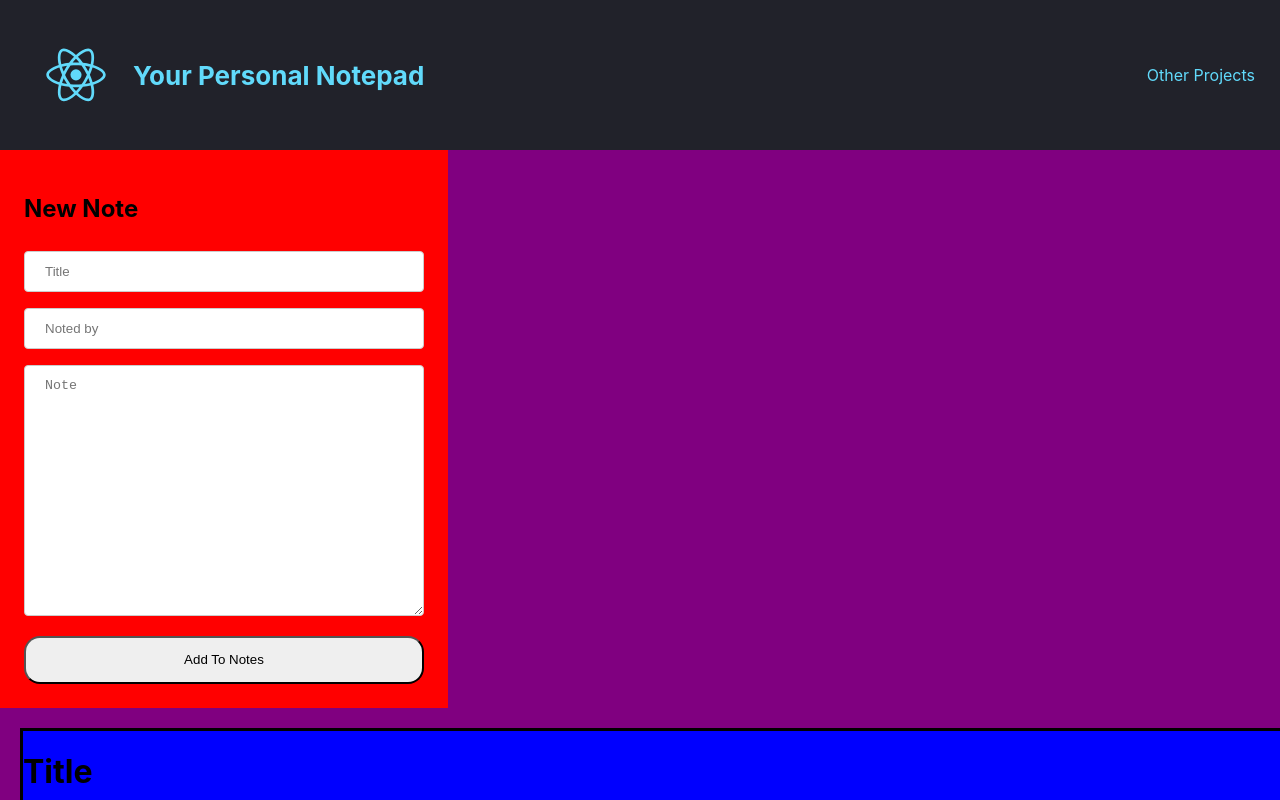
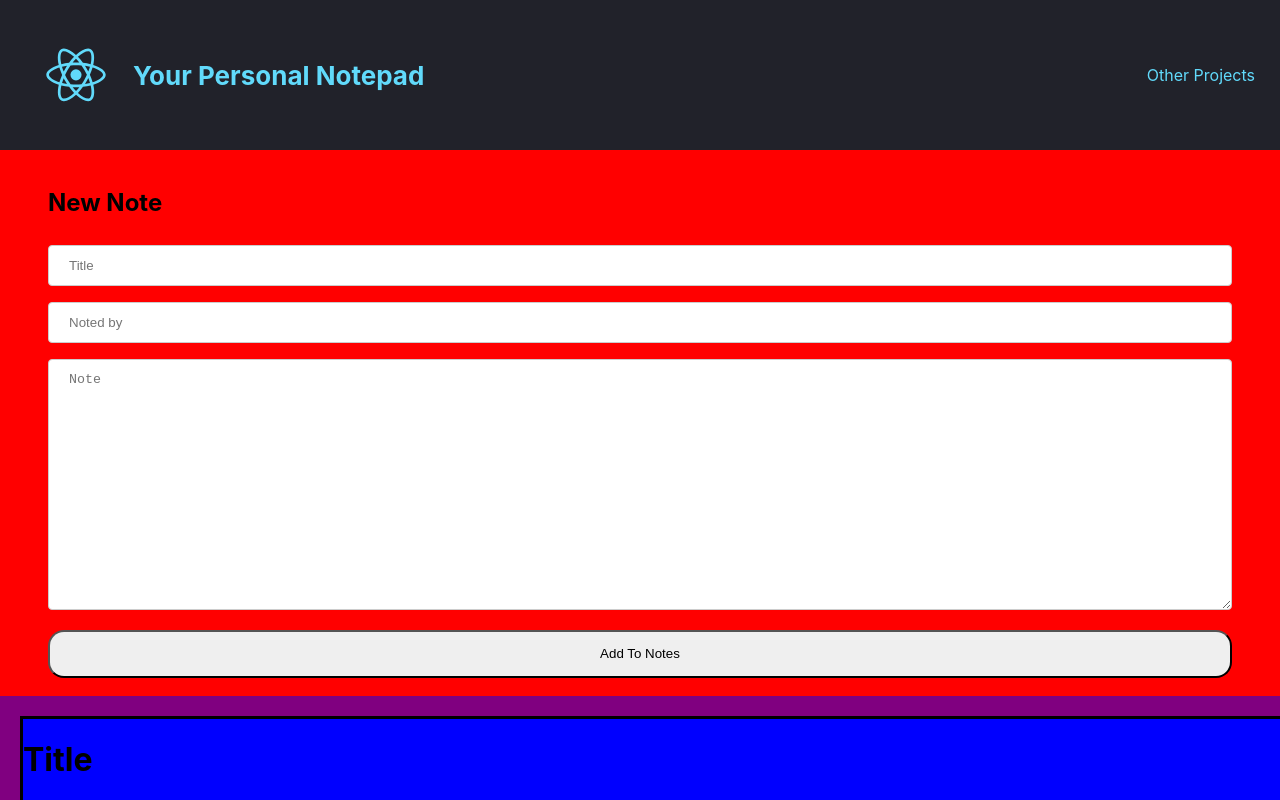
Before and after one commit to hv-dev/react-notepad, a React (Create React App) app: page / in a window 1280 px wide. Shown: the top 800 px of the page. Built offline with nearby package versions, Linux system fonts and the light colour scheme.

Commit message:
chore: moving state and respective methods into parent component

```diff
--- a/src/components/container/NoteForm/NoteForm.jsx
+++ b/src/components/container/NoteForm/NoteForm.jsx
@@ -1,24 +1,9 @@
 import React from "react"
 import styled from "styled-components"
 
-function NoteForm() {
-  const [newNote, setNewNote] = React.useState({
-    title: "",
-    note: "",
-    created_by: "",
-  })
+function NoteForm(props) {
+  const { title, created_by, note, updateNewNote, handleSubmit} = props
 
-  function updateNewNote(event) {
-    const { name, value } = event.target
-    setNewNote(prev => ({
-      prev,
-      [name]: value
-    }))
-  }
-
-  const handleSubmit = (event) => {
-    event.preventDefault();
-  }
 
   return (
     <Form onSubmit={handleSubmit}>
@@ -27,7 +12,7 @@ function NoteForm() {
         type="text"
         placeholder="Title"
         className="form--input"
-        value={newNote.title}
+        value={title}
         name="title"
         onChange={updateNewNote}
       />
@@ -35,14 +20,14 @@ function NoteForm() {
         type="text"
         placeholder="Noted by"
         className="form--input"
-        value={newNote.created_by}
+        value={created_by}
         name="created_by"
         onChange={updateNewNote}
       />
       <textarea
         placeholder="Note"
         className="form--input"
-        value={newNote.note}
+        value={note}
         name="note"
         onChange={updateNewNote}
         rows={15}
@@ -58,9 +43,7 @@ const Form = styled.form`
   background-color: red;
   display: flex;
   flex-direction: column;
-  padding 24px;
-  margin-right: 24px;
-  width: 400px;
+  padding 18px 48px;
 
   .form--input {
     width: 100%;
--- a/src/components/container/NotesContainer/NotesContainer.jsx
+++ b/src/components/container/NotesContainer/NotesContainer.jsx
@@ -53,6 +53,24 @@ function NotesContainer() {
       setNotes(notes => ([...notes, {...newNote, key: (notes.length + 1) }]))
     }
 
+    const [newNote, setNewNote] = React.useState({
+      title: "",
+      note: "",
+      created_by: "",
+    })
+
+    function updateNewNote(event) {
+      const { name, value } = event.target
+      setNewNote(prev => ({
+        prev,
+        [name]: value
+      }))
+    }
+
+    const handleSubmit = (event) => {
+      event.preventDefault();
+    }
+
     const noteComponents = notes.map(noteData => (<Note {...noteData} />))
 
     return (
```
